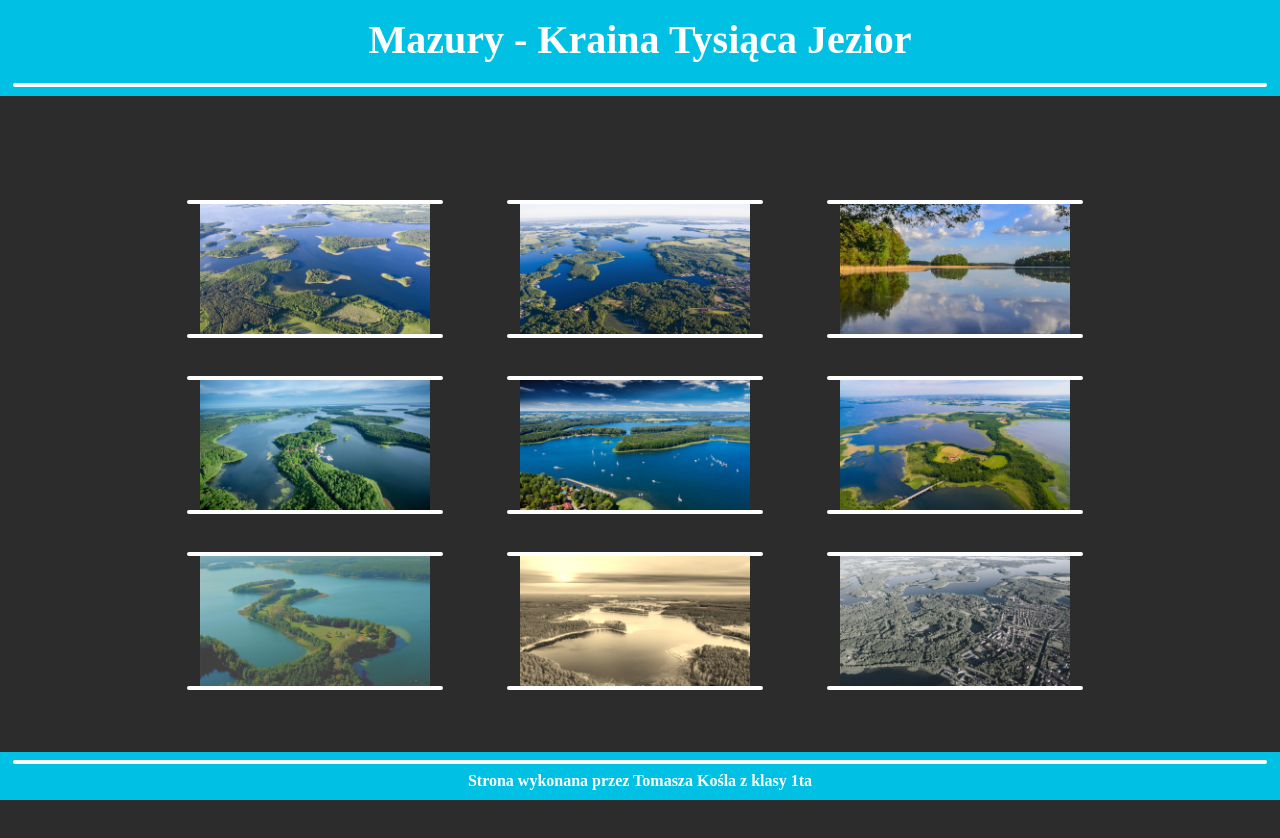
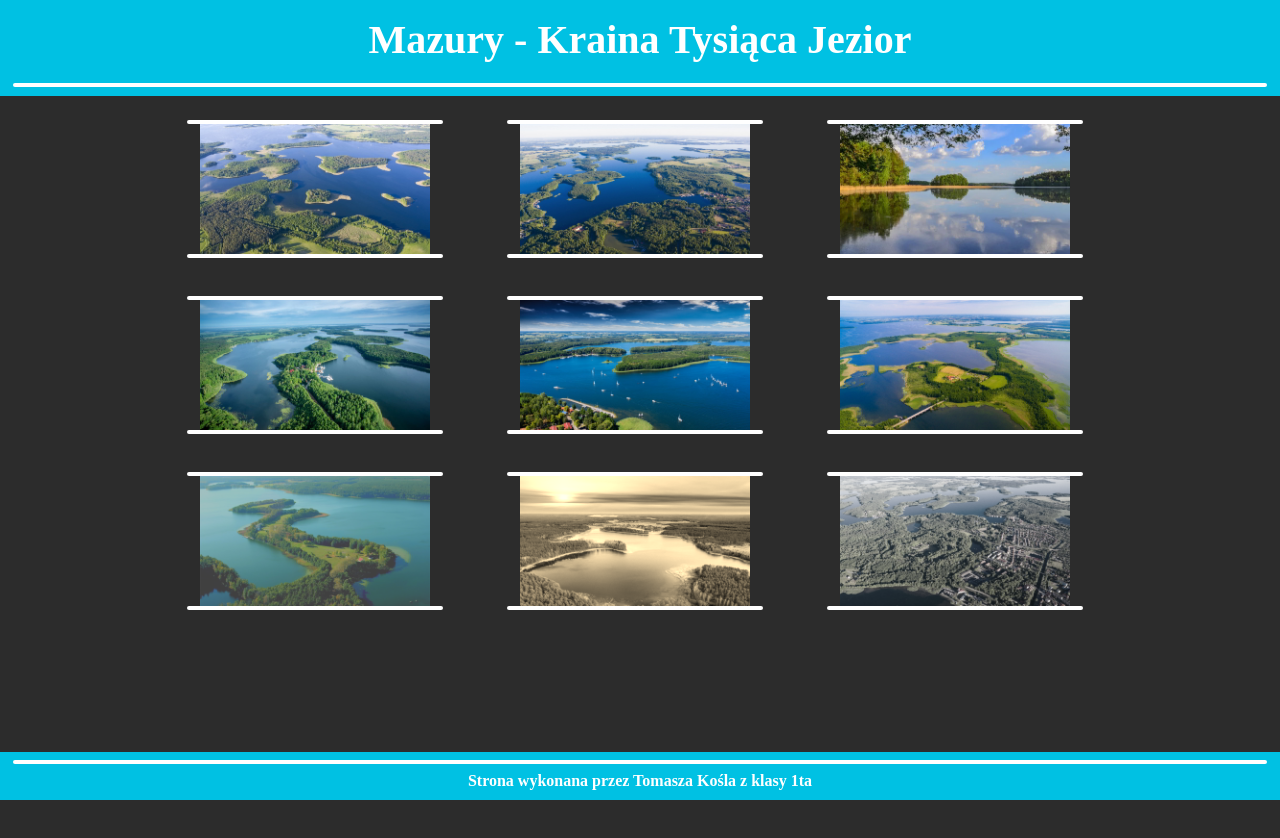
Before and after one commit to TomaszK16/Galeria, a plain HTML site: page index.html in a window 1280 px wide. Drawn offline with Linux system fonts and the light colour scheme.

Commit message:
Fixing the scale

```diff
--- a/style.css
+++ b/style.css
@@ -23,7 +23,7 @@ main{
 	width: 98vw;
 	height: 100vh;
 	overflow: hidden;
-	padding-top: 20vh;
+	padding-top: 10vh;
 }
 
 div.contentVerse{
```
